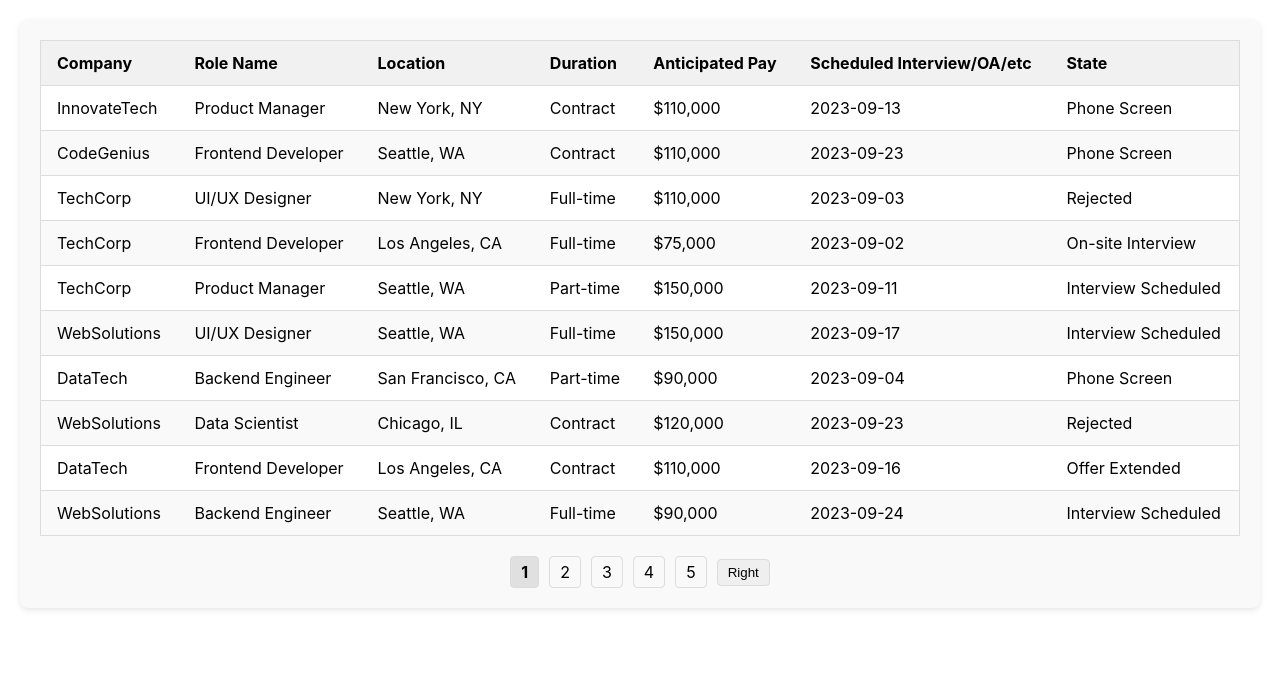
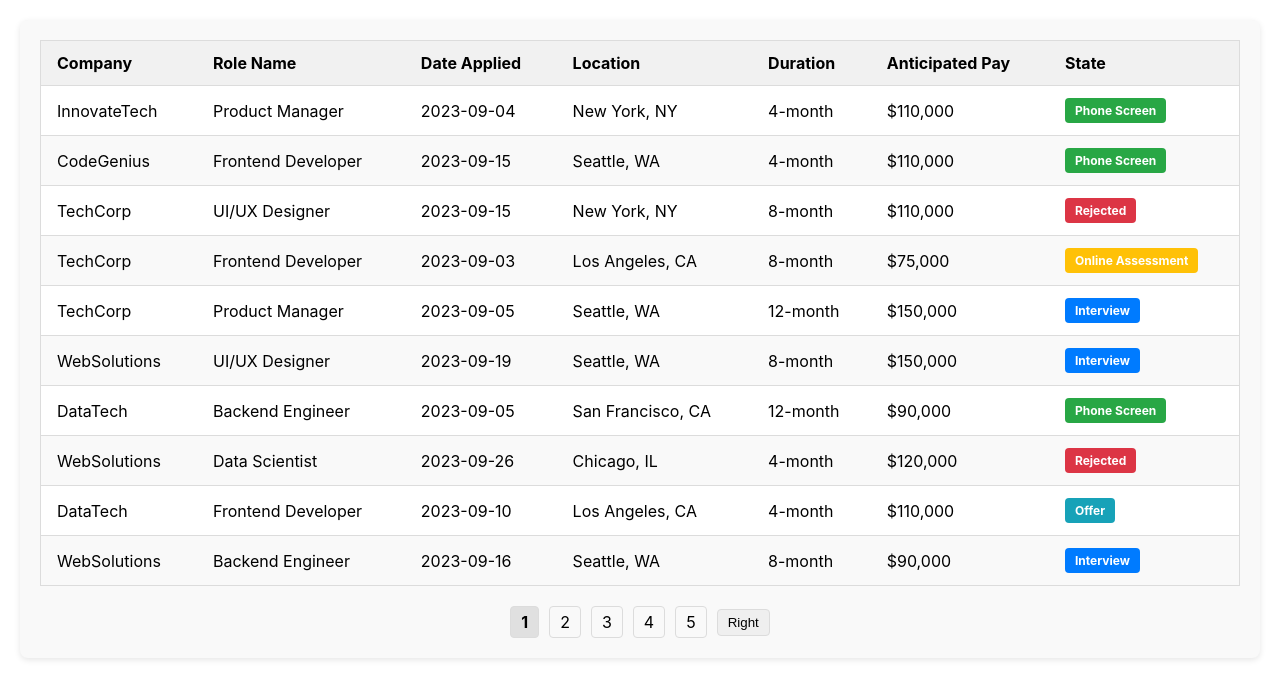
Before and after one commit to michaelzixizhou/CareerTrace, a React (Create React App) app in the folder frontend/: page / in a window 1280 px wide. Shown: the top 698 px of the page. Built offline with nearby package versions, Linux system fonts and the light colour scheme.

Commit message:
additional frontend features

```diff
--- a/frontend/src/App.jsx
+++ b/frontend/src/App.jsx
@@ -11,9 +11,9 @@ const getRandomDate = (start, end) => {
 const companies = ['TechCorp', 'InnovateTech', 'CodeGenius', 'DataTech', 'WebSolutions'];
 const roles = ['Frontend Developer', 'Backend Engineer', 'Data Scientist', 'UI/UX Designer', 'Product Manager'];
 const locations = ['New York, NY', 'Chicago, IL', 'San Francisco, CA', 'Los Angeles, CA', 'Seattle, WA'];
-const durations = ['Contract', 'Full-time', 'Part-time'];
+const durations = ['4-month', '8-month', '12-month'];
 const anticipatedPays = ['$75,000', '$90,000', '$110,000', '$120,000', '$150,000'];
-const states = ['Interview Scheduled', 'Phone Screen', 'On-site Interview', 'Offer Extended', 'Rejected'];
+const states = ['Interview', 'Phone Screen', 'Online Assessment', 'Offer', 'Rejected'];
 
 const generateRandomData = () => {
   const randomCompany = companies[Math.floor(Math.random() * companies.length)];
@@ -22,11 +22,13 @@ const generateRandomData = () => {
   const randomDuration = durations[Math.floor(Math.random() * durations.length)];
   const randomAnticipatedPay = anticipatedPays[Math.floor(Math.random() * anticipatedPays.length)];
   const randomScheduledInterview = getRandomDate('2023-09-01', '2023-09-30');
+  const dateApplied = getRandomDate('2023-09-01', '2023-09-30');
   const randomState = states[Math.floor(Math.random() * states.length)];
 
   return {
     company: randomCompany,
     roleName: randomRole,
+    dateApplied: dateApplied,
     location: randomLocation,
     duration: randomDuration,
     anticipatedPay: randomAnticipatedPay,
--- a/frontend/src/components/Table.jsx
+++ b/frontend/src/components/Table.jsx
@@ -70,6 +70,51 @@ const NavigationButton = styled.button`
   }
 `;
 
+const ModalOverlay = styled.div`
+  position: fixed;
+  top: 0;
+  left: 0;
+  width: 100%;
+  height: 100%;
+  background-color: rgba(0, 0, 0, 0.5);
+  display: flex;
+  justify-content: center;
+  align-items: center;
+`;
+
+const ModalContent = styled.div`
+  background-color: #fff;
+  padding: 20px;
+  border-radius: 8px;
+  box-shadow: 0 2px 6px rgba(0, 0, 0, 0.3);
+`;
+
+const StateBadge = styled.span`
+  display: inline-block;
+  padding: 5px 10px;
+  border-radius: 4px;
+  font-size: 12px;
+  font-weight: bold;
+  color: #fff;
+  cursor: pointer;
+  background-color: ${props => {
+    switch (props.state) {
+      case 'Interview':
+        return '#007bff';
+      case 'Phone Screen':
+        return '#28a745';
+      case 'Online Assessment':
+        return '#ffc107';
+      case 'Offer':
+        return '#17a2b8';
+      case 'Rejected':
+        return '#dc3545';
+      default:
+        return '#6c757d';
+    }
+  }};
+`;
+
 const itemsPerPage = 10;
 
 const JobTable = ({ data }) => {
@@ -96,6 +141,16 @@ const JobTable = ({ data }) => {
     </PageNumber>
   ));
 
+  const [showModal, setShowModal] = useState(false);
+  const [modalData, setModalData] = useState(null);
+
+  const handleBadgeClick = (state, date) => {
+    if (state === 'Interview' || state === 'Phone Screen' || state === 'Online Assessment') {
+      setModalData(date);
+      setShowModal(true);
+    }
+  };
+
   return (
     <TableContainer>
       <StyledTable>
@@ -103,10 +158,10 @@ const JobTable = ({ data }) => {
           <tr>
             <TableHeader>Company</TableHeader>
             <TableHeader>Role Name</TableHeader>
+            <TableHeader>Date Applied</TableHeader>
             <TableHeader>Location</TableHeader>
             <TableHeader>Duration</TableHeader>
             <TableHeader>Anticipated Pay</TableHeader>
-            <TableHeader>Scheduled Interview/OA/etc</TableHeader>
             <TableHeader>State</TableHeader>
           </tr>
         </thead>
@@ -115,11 +170,15 @@ const JobTable = ({ data }) => {
             <TableRow key={index}>
               <TableCell>{job.company}</TableCell>
               <TableCell>{job.roleName}</TableCell>
+              <TableCell>{job.dateApplied}</TableCell>
               <TableCell>{job.location}</TableCell>
               <TableCell>{job.duration}</TableCell>
               <TableCell>{job.anticipatedPay}</TableCell>
-              <TableCell>{job.scheduledInterview}</TableCell>
-              <TableCell>{job.state}</TableCell>
+              <TableCell onClick={() => handleBadgeClick(job.state, job.scheduledInterview)}>
+                <StateBadge state={job.state} onClick={() => handleBadgeClick(job.state, job)}>
+                  {job.state}
+                </StateBadge>
+              </TableCell>
             </TableRow>
           ))}
         </tbody>
@@ -135,6 +194,13 @@ const JobTable = ({ data }) => {
           <NavigationButton onClick={() => setCurrentPage(lastPageInGroup + 1)}>Right</NavigationButton>
         )}
       </PaginationContainer>
+      {showModal && (
+        <ModalOverlay onClick={() => setShowModal(false)}>
+          <ModalContent>
+            {modalData}
+          </ModalContent>
+        </ModalOverlay>
+      )}
     </TableContainer>
   );
 };
```
Also changed, not shown: 1 other file (tests, documents, lock files or other folders).
